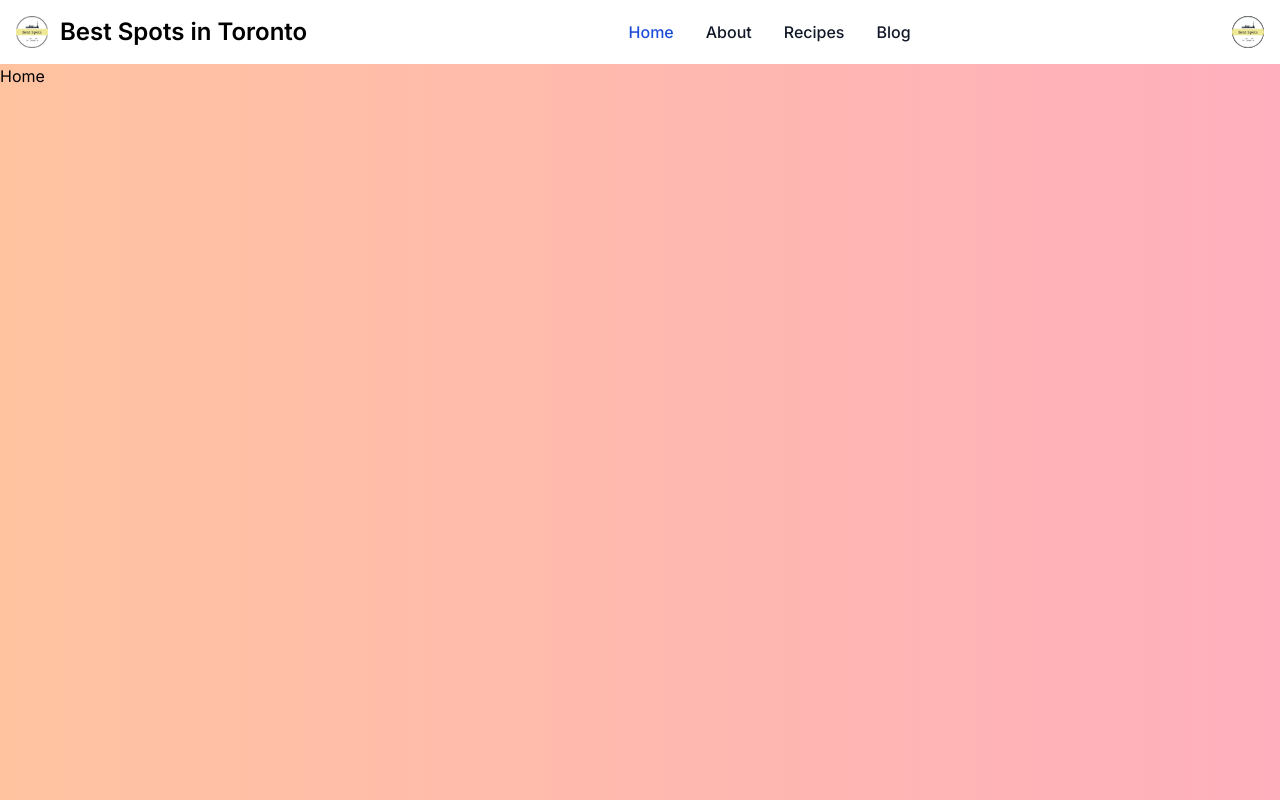
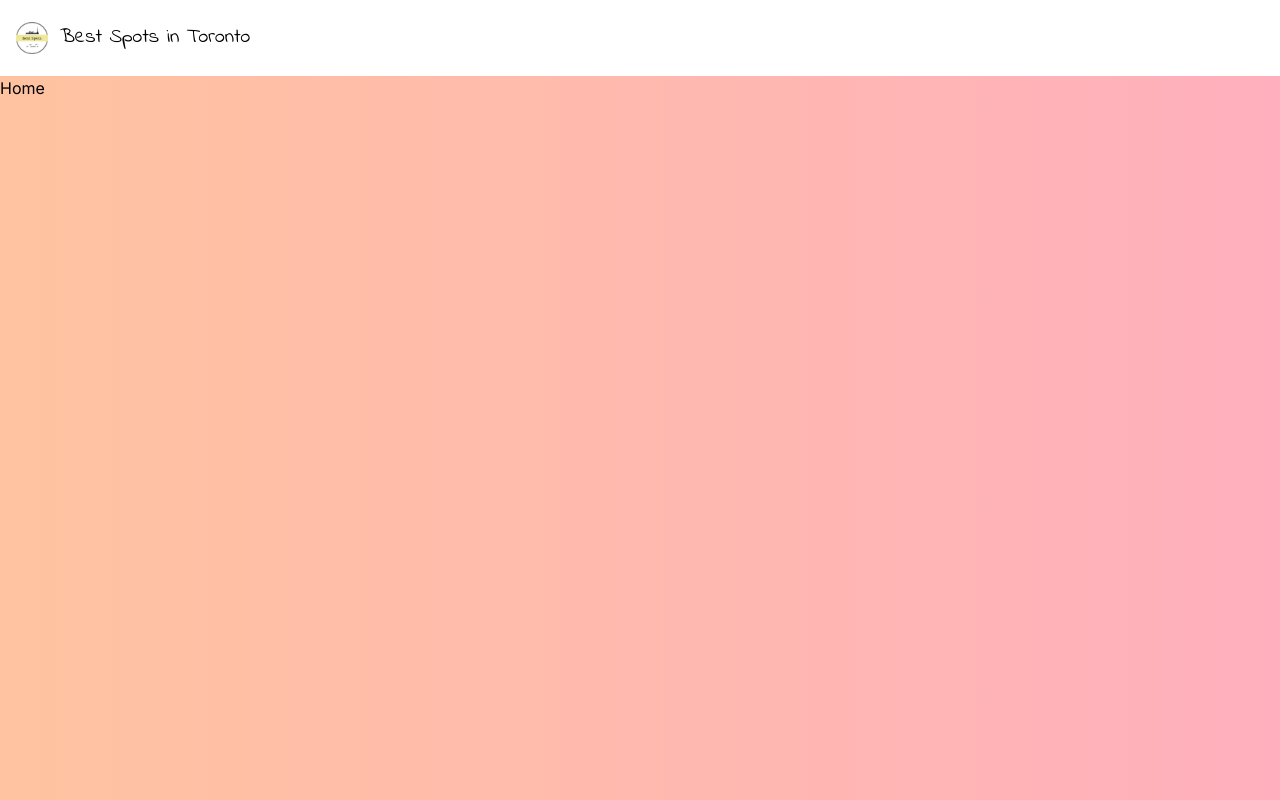
Before and after one commit to erkutcak/bsit-website, a Next.js app: page / in a window 1280 px wide. Built offline with nearby package versions, Linux system fonts and the light colour scheme.

Commit message:
navbar fixes

```diff
--- a/app/globals.css
+++ b/app/globals.css
@@ -1,3 +1,5 @@
+@import url('https://fonts.googleapis.com/css2?family=Indie+Flower&display=swap');
+
 @tailwind base;
 @tailwind components;
 @tailwind utilities;
--- a/components/Navbar.js
+++ b/components/Navbar.js
@@ -3,63 +3,41 @@
 import Link from 'next/link';
 import logo from '../public/white.png'
 import Image from 'next/image';
+import { useState } from 'react';
 
 export default function Navbar () {
+
+    const [isMainMenuDropdownOpen, setIsMainMenuDropdownOpen] = useState(false);
+    const [isActive, setIsActive] = useState('');
+
+    const toggleMainMenu = () => setIsMainMenuDropdownOpen(!isMainMenuDropdownOpen)
+    const toggleActive = (buttonName) => setIsActive(buttonName)
 
     return (
         <nav className="bg-white border-gray-200 dark:bg-gray-900">
             <div className="max-w-screen-xl flex flex-wrap items-center justify-between mx-auto p-4">
                 <Link href="/" className="flex items-center">
                     <Image src={logo} className="h-8 w-8 mr-3" alt="Logo" />
-                    <span className="self-center text-2xl font-semibold whitespace-nowrap dark:text-white">Best Spots in Toronto</span>
+                    <span className="self-center text-xl font-indieflower whitespace-nowrap dark:text-white">Best Spots in Toronto</span>
                 </Link>
-                <div className="flex items-center md:order-2">
-                    <button type="button" className="flex mr-3 text-sm bg-gray-800 rounded-full md:mr-0 focus:ring-4 focus:ring-gray-300 dark:focus:ring-gray-600" id="user-menu-button" aria-expanded="false" data-dropdown-toggle="user-dropdown" data-dropdown-placement="bottom">
-                        <span className="sr-only">Open user menu</span>
-                        <Image className="w-8 h-8 rounded-full" src={logo} alt="user photo"/>
-                    </button>
-                    <div className="z-50 hidden my-4 text-base list-none bg-white divide-y divide-gray-100 rounded-lg shadow dark:bg-gray-700 dark:divide-gray-600" id="user-dropdown">
-                        <div className="px-4 py-3">
-                        <span className="block text-sm text-gray-900 dark:text-white">Bonnie Green</span>
-                        <span className="block text-sm  text-gray-500 truncate dark:text-gray-400">name@flowbite.com</span>
-                        </div>
-                        <ul className="py-2" aria-labelledby="user-menu-button">
-                        <li>
-                            <Link href="#" className="block px-4 py-2 text-sm text-gray-700 hover:bg-gray-100 dark:hover:bg-gray-600 dark:text-gray-200 dark:hover:text-white">Dashboard</Link>
-                        </li>
-                        <li>
-                            <Link href="#" className="block px-4 py-2 text-sm text-gray-700 hover:bg-gray-100 dark:hover:bg-gray-600 dark:text-gray-200 dark:hover:text-white">Settings</Link>
-                        </li>
-                        <li>
-                            <Link href="#" className="block px-4 py-2 text-sm text-gray-700 hover:bg-gray-100 dark:hover:bg-gray-600 dark:text-gray-200 dark:hover:text-white">Contact</Link>
-                        </li>
-                        <li>
-                            <Link href="#" className="block px-4 py-2 text-sm text-gray-700 hover:bg-gray-100 dark:hover:bg-gray-600 dark:text-gray-200 dark:hover:text-white">Sign out</Link>
-                        </li>
-                        </ul>
-                    </div>
-                    <button data-collapse-toggle="navbar-user" type="button" className="inline-flex items-center p-2 w-10 h-10 justify-center text-sm text-gray-500 rounded-lg md:hidden hover:bg-gray-100 focus:outline-none focus:ring-2 focus:ring-gray-200 dark:text-gray-400 dark:hover:bg-gray-700 dark:focus:ring-gray-600" aria-controls="navbar-user" aria-expanded="false">
+                <div className="relative flex items-center md:order-2">
+                    <button data-collapse-toggle="navbar-user" type="button" className="lg:hidden inline-flex items-center p-2 w-10 h-10 justify-center text-sm text-gray-500 rounded-lg hover:bg-gray-100 focus:outline-none focus:ring-2 focus:ring-gray-200 dark:text-gray-400 dark:hover:bg-gray-700 dark:focus:ring-gray-600"
+                        aria-controls="navbar-user" aria-expanded={isMainMenuDropdownOpen} onClick={toggleMainMenu}>
                         <span className="sr-only">Open main menu</span>
                         <svg className="w-5 h-5" aria-hidden="true" xmlns="http://www.w3.org/2000/svg" fill="none" viewBox="0 0 17 14">
-                            <path stroke="currentColor" strokelinejoincap="round" strokeLinejoin="round" strokeWidth="2" d="M1 1h15M1 7h15M1 13h15"/>
+                            <path stroke="currentColor" strokeLinecap="round" strokeLinejoin="round" strokeWidth="2" d="M1 1h15M1 7h15M1 13h15"/>
                         </svg>
                     </button>
-                </div>
-                <div className="items-center justify-between hidden w-full md:flex md:w-auto md:order-1" id="navbar-user">
-                    <ul className="flex flex-col font-medium p-4 md:p-0 mt-4 border border-gray-100 rounded-lg bg-gray-50 md:flex-row md:space-x-8 md:mt-0 md:border-0 md:bg-white dark:bg-gray-800 md:dark:bg-gray-900 dark:border-gray-700">
-                        <li>
-                            <Link href="/" className="block py-2 pl-3 pr-4 text-white bg-blue-700 rounded md:bg-transparent md:text-blue-700 md:p-0 md:dark:text-blue-500" aria-current="page">Home</Link>
-                        </li>
-                        <li>
-                            <Link href="/about" className="block py-2 pl-3 pr-4 text-gray-900 rounded hover:bg-gray-100 md:hover:bg-transparent md:hover:text-blue-700 md:p-0 dark:text-white md:dark:hover:text-blue-500 dark:hover:bg-gray-700 dark:hover:text-white md:dark:hover:bg-transparent dark:border-gray-700">About</Link>
-                        </li>
-                        <li>
-                            <Link href="/recipes" className="block py-2 pl-3 pr-4 text-gray-900 rounded hover:bg-gray-100 md:hover:bg-transparent md:hover:text-blue-700 md:p-0 dark:text-white md:dark:hover:text-blue-500 dark:hover:bg-gray-700 dark:hover:text-white md:dark:hover:bg-transparent dark:border-gray-700">Recipes</Link>
-                        </li>
-                        <li>
-                            <Link href="/blog" className="block py-2 pl-3 pr-4 text-gray-900 rounded hover:bg-gray-100 md:hover:bg-transparent md:hover:text-blue-700 md:p-0 dark:text-white md:dark:hover:text-blue-500 dark:hover:bg-gray-700 dark:hover:text-white md:dark:hover:bg-transparent dark:border-gray-700">Blog</Link>
-                        </li>
-                    </ul>
+                    <div className={`origin-top-right absolute right-0 mt-2 w-56 rounded-md shadow-lg bg-white ring-1 ring-black ring-opacity-5 lg:relative lg:w-auto lg:bg-transparent lg:ring-0 lg:mt-0 lg:shadow-none ${isMainMenuDropdownOpen ? 'block' : 'hidden'} lg:flex`} id="navbar-user">
+                        <div className="py-1 lg:flex lg:flex-row lg:space-x-4 lg:items-center" role="menu" aria-labelledby="options-menu">
+                            <Link href="/" className="block px-4 py-2 text-sm text-gray-700 hover:bg-gray-100 hover:text-gray-900 lg:bg-transparent lg:text-white" role="menuitem">Home</Link>
+                            <Link href="/about" className={`${isActive === 'about' ? 'bg-gray-100 text-gray-900' : 'text-gray-700'} block px-4 py-2 text-sm text-gray-700 hover:bg-gray-100 hover:text-gray-900 lg:bg-transparent lg:text-white`} role="menuitem">About</Link>
+                            <Link href="/recipes" className="block px-4 py-2 text-sm text-gray-700 hover:bg-gray-100 hover:text-gray-900 lg:bg-transparent lg:text-white" role="menuitem">Recipes</Link>
+                            <Link href="/blog" className="block px-4 py-2 text-sm text-gray-700 hover:bg-gray-100 hover:text-gray-900 lg:bg-transparent lg:text-white" role="menuitem">Blog</Link>
+                            <Link href="/myprofile" className="block px-4 py-2 text-sm text-gray-700 hover:bg-gray-100 hover:text-gray-900 lg:bg-transparent lg:text-white" role="menuitem">My Profile</Link>
+                            <Link href="/" className="block px-4 py-2 text-sm text-gray-700 hover:bg-gray-100 hover:text-gray-900 lg:bg-transparent lg:text-white" role="menuitem">Logout</Link>
+                        </div>
+                    </div>
                 </div>
             </div>
         </nav>
--- a/tailwind.config.js
+++ b/tailwind.config.js
@@ -12,6 +12,9 @@ module.exports = {
         'gradient-conic':
           'conic-gradient(from 180deg at 50% 50%, var(--tw-gradient-stops))',
       },
+      fontFamily: {
+        indieflower: ['Indie Flower']
+      }
     },
   },
   plugins: [],
```
